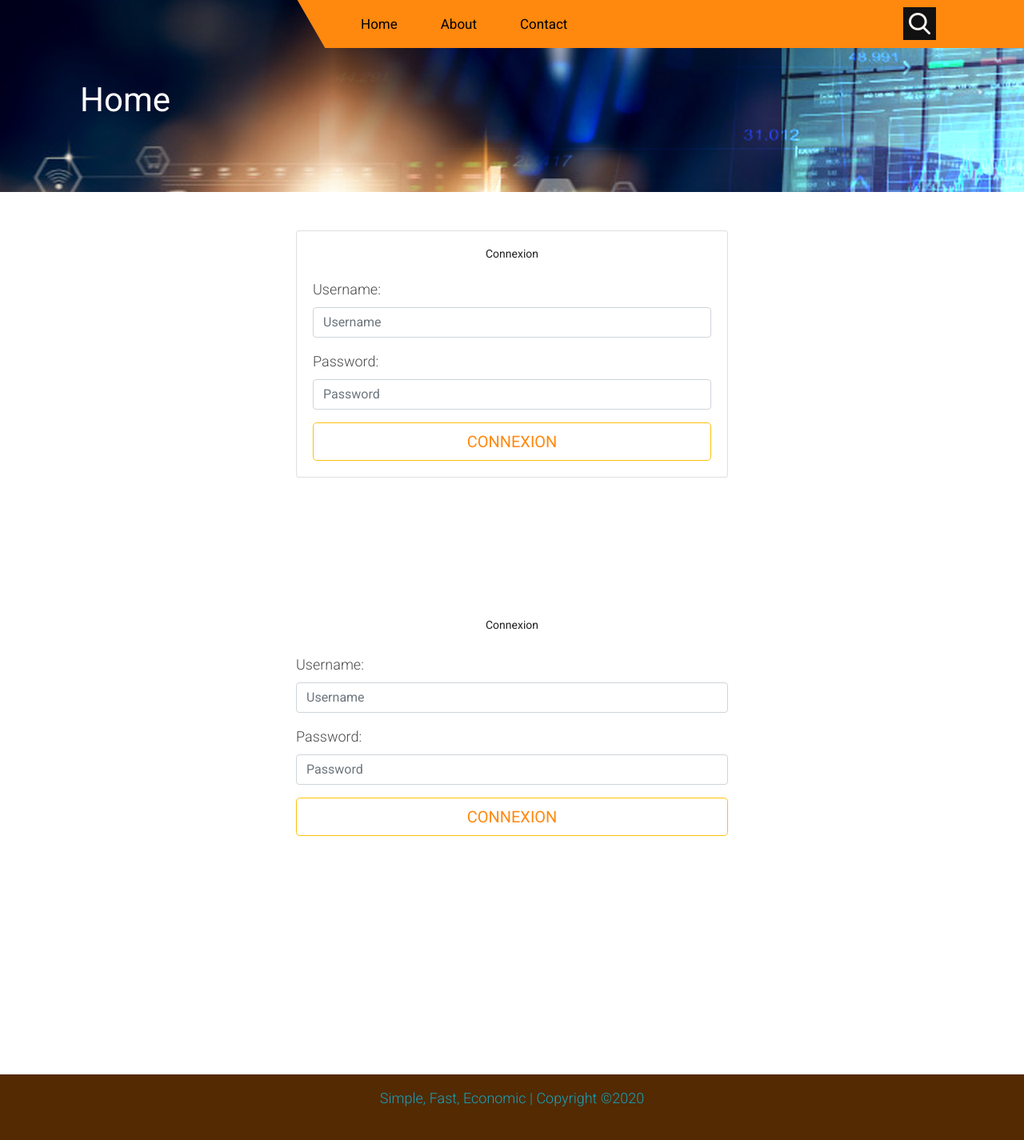
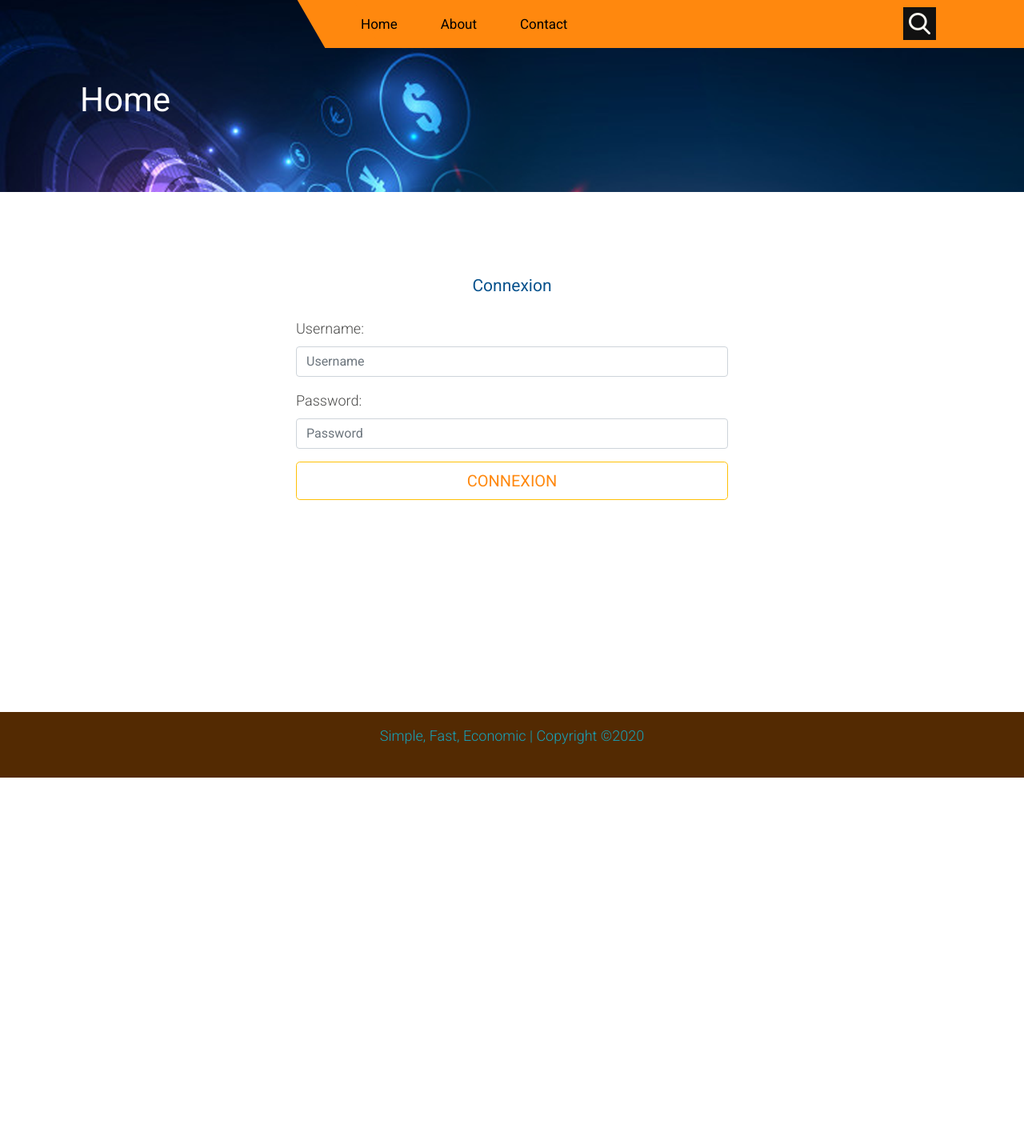
Before and after one commit to ArtcalO/currencyConverter, a Django app: page /converter/login/?next=/converter/cv-admin/ in a window 1280 px wide. Shown: the part 98-1523 px from the top of the page at 80% size. After the commit the page ends 1070 px from the top, so only its background shows below. Run offline with Django 3.2, Linux system fonts and the light colour scheme; some libraries are stand-ins or nearby versions.

Commit message:
New BackGround, Doublicated form removed

```diff
--- a/currencyConverter/forms.py
+++ b/currencyConverter/forms.py
@@ -129,8 +129,3 @@ class ContactForm(forms.Form):
 			attrs={'placeholder':'Your Email ','class':'form-control'}),
 		label='Amount',
 		required=True)
-
-	to_ = forms.EmailField(widget=forms.EmailInput(
-			attrs={'placeholder':'Email-To ','class':'form-control'}),
-		label='Amount',
-		required=True)
--- a/currencyConverter/templates/forms.html
+++ b/currencyConverter/templates/forms.html
@@ -5,12 +5,12 @@
 {% if country_form %}
 
 <!-- contact_form -->
-    <div class="section contact_form mt-5">
+    <div class="section contact_form">
         <div class="container">
             <div class="row">
                 <div class="col-lg-6 col-sm-12 offset-lg-3">
                     <div class="full">
-                      <h5 class="card-title text-center">Add Country</h5>
+                      <h4 class="card-title text-center">Add Country</h4>
 
                           <form method="post" enctype="multipart/form-data" action="." class="form-signin">
                             <fieldset>
@@ -32,12 +32,12 @@
 {% if currency_form %}
 
   <!-- contact_form -->
-    <div class="section contact_form mt-5">
+    <div class="section contact_form">
         <div class="container">
             <div class="row">
                 <div class="col-lg-6 col-sm-12 offset-lg-3">
                     <div class="full">
-                      <h5 class="card-title text-center">Set Curency</h5>
+                      <h4 class="card-title text-center">Set Curency</h4>
                         <form method="post" enctype="multipart/form-data" action="." class="form-signin">
                             <fieldset>
                               {% csrf_token %}
@@ -58,12 +58,12 @@
 {% if switch_convert_form %}
 
   <!-- contact_form -->
-    <div class="section contact_form mt-5">
+    <div class="section contact_form">
         <div class="container">
             <div class="row">
                 <div class="col-lg-6 col-sm-12 offset-lg-3">
                     <div class="full">
-                       <h5 class="card-title text-center">Update Curency</h5>
+                       <h4 class="card-title text-center">Update Curency</h4>
                         <form method="post" enctype="multipart/form-data" action="." class="form-signin">
                           <fieldset>
                           {% csrf_token %}
@@ -83,12 +83,12 @@
 {% if update_currency_form %}
 
     <!-- contact_form -->
-    <div class="section contact_form mt-5">
+    <div class="section contact_form">
         <div class="container">
             <div class="row">
                 <div class="col-lg-6 col-sm-12 offset-lg-3">
                     <div class="full">
-                       <h5 class="card-title text-center">Update Curency</h5>
+                       <h4 class="card-title text-center">Update Curency</h4>
                         <form method="post" enctype="multipart/form-data" action="." class="form-signin">
                           <fieldset>
                           {% csrf_token %}
@@ -109,35 +109,13 @@
 
 {% if connexion_form %}
 
-<div class="container-fluid" >
-  <div class="container">
-    <div class="row">
-      <div class="col-lg-6 col-xl-6 mx-auto">
-        <div class="card card-signin flex-row my-5">
-          <div class="card-img-left d-none d-md-flex">
-             <!-- Background image for card set in CSS! -->
-          </div>
-          <div class="card-body">
-            <h5 class="card-title text-center">Connexion</h5>
-            <form method="post" enctype="multipart/form-data" action="." class="form-signin">
-              {% csrf_token %}
-              {{ connexion_form.as_p }}
-              <button class="btn btn-lg btn-outline-warning theme_color btn-block text-uppercase" type="submit">Connexion</button>
-            </form>
-          </div>
-        </div>
-      </div>
-    </div>
-  </div>
-</div>
-
 <!-- contact_form -->
-    <div class="section contact_form mt-5">
+    <div class="section contact_form">
         <div class="container">
             <div class="row">
                 <div class="col-lg-6 col-sm-12 offset-lg-3">
                     <div class="full">
-                       <h5 class="card-title text-center">Connexion</h5>
+                       <h4 class="card-title text-center">Connexion</h4>
                         <form method="post" enctype="multipart/form-data" action="." class="form-signin">
                             <fieldset>
                               {% csrf_token %}
@@ -157,12 +135,12 @@
 {% if register_form %}
 
 <!-- contact_form -->
-    <div class="section contact_form mt-5">
+    <div class="section contact_form ">
         <div class="container">
             <div class="row">
                 <div class="col-lg-6 col-sm-12 offset-lg-3">
                     <div class="full">
-                       <h5 class="card-title text-center">Register</h5>
+                       <h4 class="card-title text-center">Register</h4>
                         <form  class="form-control" action="{% url 'register' %}"  method="post" enctype="multipart/form-data">
                           <fieldset>
                             {% csrf_token %}
@@ -183,12 +161,12 @@
 {% if update_country_form %}
 
   <!-- contact_form -->
-    <div class="section contact_form mt-5">
+    <div class="section contact_form ">
         <div class="container">
             <div class="row">
                 <div class="col-lg-6 col-sm-12 offset-lg-3">
                     <div class="full">
-                       <h5 class="card-title text-center">Update Country</h5>
+                       <h4 class="card-title text-center">Update Country</h4>
                         <form method="post" enctype="multipart/form-data" action="." class="form-signin">
                           <fieldset>
                             {% csrf_token %}
--- a/currencyConverter/templates/index.html
+++ b/currencyConverter/templates/index.html
@@ -164,7 +164,7 @@
 
     <!-- ALL JS FILES -->
     <script src=" {% static 'new/js/jquery.min.js' %}" ></script>
-	<script src=" {% static 'new/js/popper.min.js' %}" ></script>
+    <script src=" {% static 'new/js/popper.min.js' %}" ></script>
     <script src=" {% static 'new/js/bootstrap.min.js' %}" ></script>
     <!-- ALL PLUGINS -->
     <script src=" {% static 'new/js/jquery.magnific-popup.min.js' %}" ></script>
--- a/currencyConverter/views.py
+++ b/currencyConverter/views.py
@@ -221,7 +221,7 @@ def contact(request):
 				subject = email_form.cleaned_data['subject']
 				message = email_form.cleaned_data['message']
 				from_ = email_form.cleaned_data['from_']
-				to_ = email_form.cleaned_data['to_']
+				to_ = 'cconverter@gmail.com'
 				send_mail(
 				    subject,
 				    message,
```
Also changed, not shown: currencyConverter/templates/admin.html (+25 -9 lines), currencyConverter/templates/contact.html (+3 -5 lines), currencyConverter/static/new/images/home.png.
